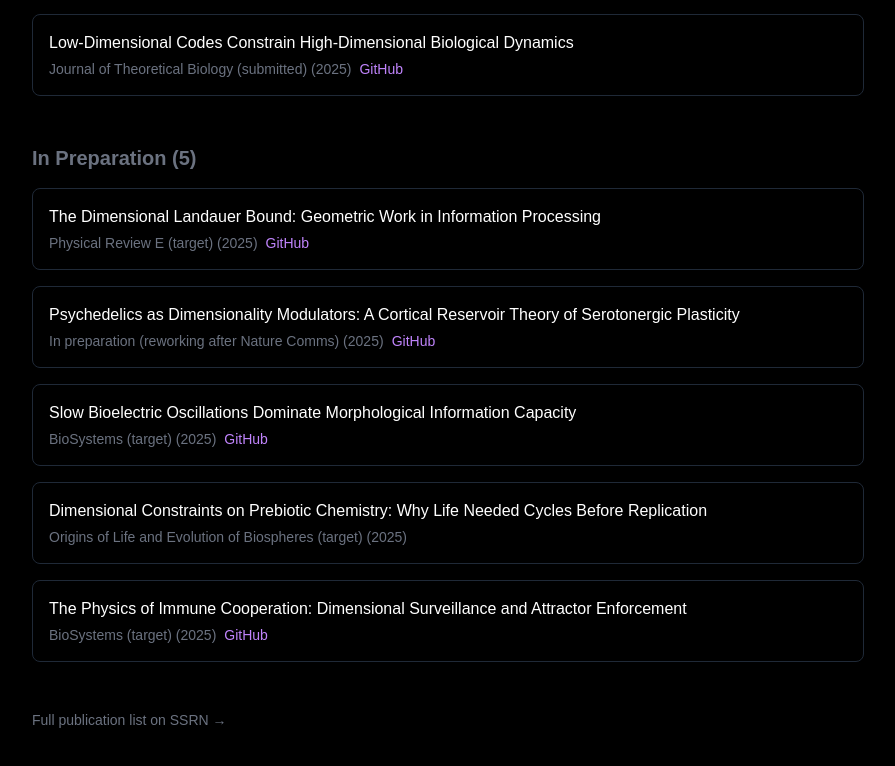
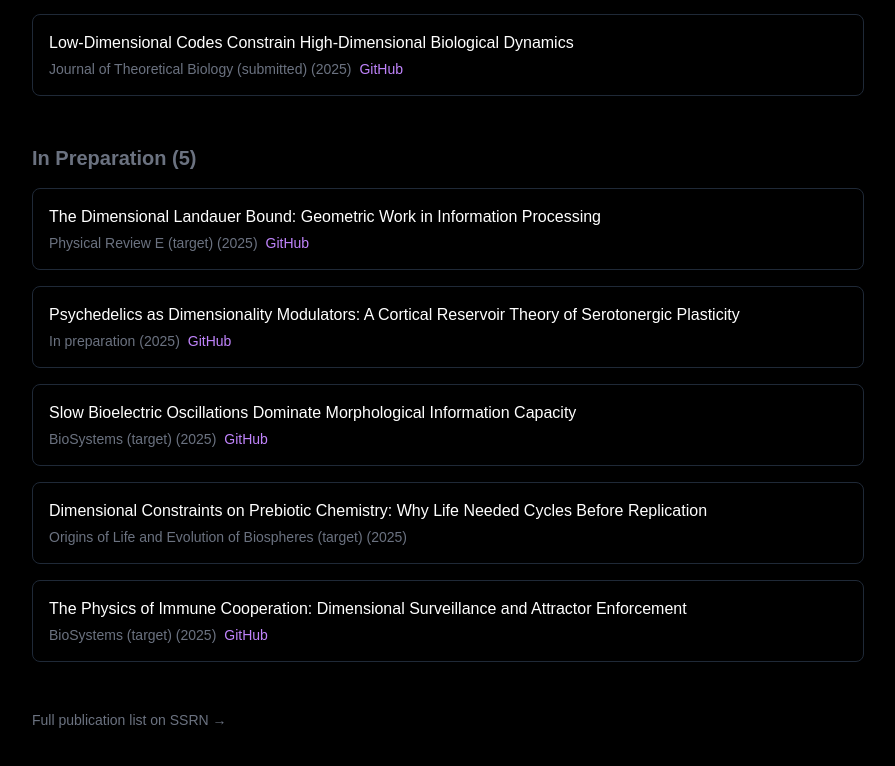
Before and after one commit to todd866/coherencedynamics-website, a Next.js app: page /papers in a window 1280 px wide. Shown: the part 1501-2267 px from the top of the page, without its empty margins (192-1087 px from the left). Built offline with nearby package versions, Linux system fonts and the light colour scheme.

Commit message:
Remove rejection note from LSD paper status

```diff
--- a/src/data/papers.ts
+++ b/src/data/papers.ts
@@ -311,7 +311,7 @@ The same constraint applies to neural network latent spaces: if you compress too
   {
     slug: 'lsd-dimensionality',
     title: 'Psychedelics as Dimensionality Modulators: A Cortical Reservoir Theory of Serotonergic Plasticity',
-    journal: 'In preparation (reworking after Nature Comms)',
+    journal: 'In preparation',
     year: 2025,
     status: 'in_prep',
     github: 'todd866/lsd-dimensionality',
```
